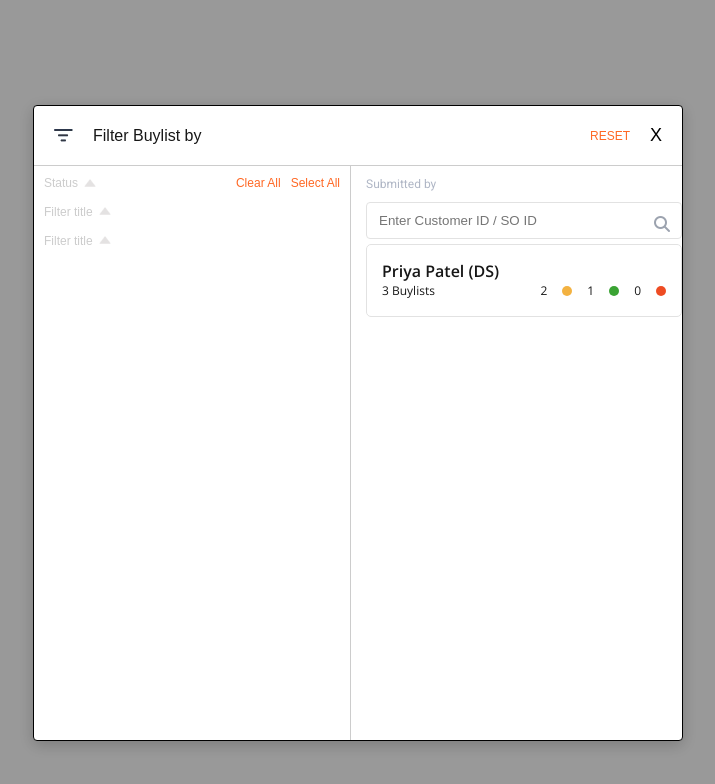
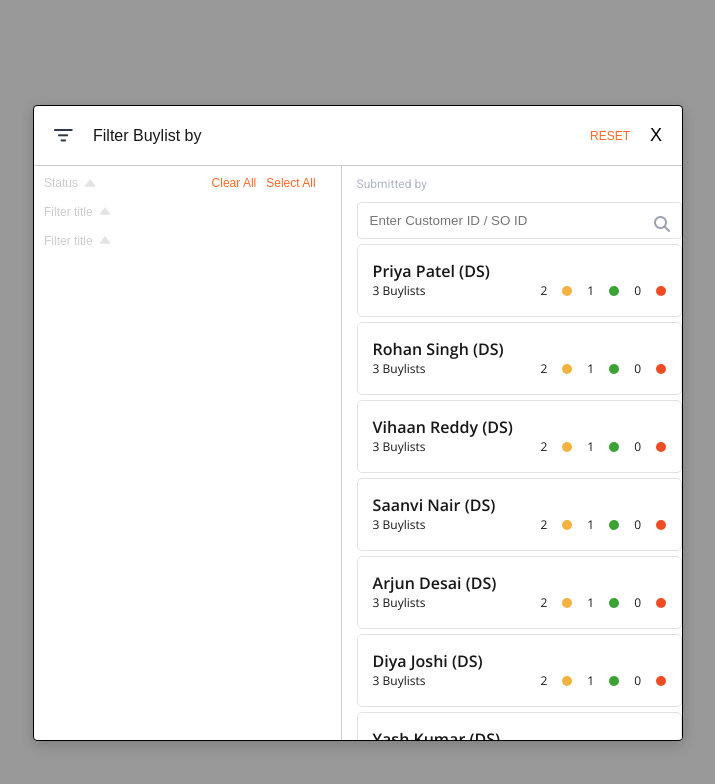
Before and after one commit to Pradeepa-Thilak/React-task, a Next.js app: page / in a window 1280 px wide. Both pictures are taken after a click on the button "Search". Shown: the top 784 px of the page, without its empty margins (282-997 px from the left). Built offline with nearby package versions, Linux system fonts and the light colour scheme.

Commit message:
11TH commit

```diff
--- a/app/components/Modal.css
+++ b/app/components/Modal.css
@@ -51,8 +51,7 @@
     border-bottom: 1px solid #ccc;
     display: flex;
     justify-content: space-between;
-    padding-left: 20px;
-    padding-right: 20px;
+    padding: 20px;
 }
 
 .rtop{
@@ -83,23 +82,32 @@
 }
 
 .bottom{
-    flex: 1;
+    /* flex: 1; */
     display: flex;
+    height: calc(90vh - 72px);
+    align-items: flex-start;
 }
 
 .leftp{
-    flex: 1;
-    overflow-y: auto;
-    border-right: 1px solid #ccc;
-
+    width: 45%;
+    flex-shrink: 0;
+    overflow: hidden;
+    align-self: flex-start;
 }
 
 .rightp{
-     flex: 1;
+    flex: 1;
+    margin-left: 15px;
+    border-left: 1px solid #ccc;
+    padding-left: 15px;
+    height: 79vh;
+  }
+
+.user{
     overflow-y: auto;
-    margin-left: 15px;
+    scrollbar-width: none;
+    height: 65vh;
 }
-
 .lhead{
     display: flex;
     padding: 10px;
--- a/app/page.tsx
+++ b/app/page.tsx
@@ -7,7 +7,22 @@ import downarrow from "@/app/assets/downward-arrow.png";
 import uparrow from "@/app/assets/arrow-up.png";
 import UploadFileModal from "@/app/components/UploadFileModal";
 
-type ModalType="file" | "search" | null;
+type ModalType = "file" | "search" | null;
+
+const buylist = [
+  { id: 1, name: "Priya Patel" },
+  { id: 2, name: "Rohan Singh" },
+  { id: 3, name: "Vihaan Reddy" },
+  { id: 4, name: "Saanvi Nair" },
+  { id: 5, name: "Arjun Desai" },
+  { id: 6, name: "Diya Joshi" },
+  { id: 7, name: "Yash Kumar" },
+  { id: 8, name: "Neha Iyer" },
+  { id: 9, name: "Karan Mehta" },
+  { id: 10, name: "Riya Das" },
+  { id: 11, name: "Siddharth Rao" },
+
+]
 
 export default function HomePage() {
 
@@ -15,7 +30,11 @@ export default function HomePage() {
 const [statusOpen, setStatusOpen] = useState(false);
 
   const[modalType,setModalType]=useState<ModalType>(null);
+  const [search, setSearch] = useState("");
 
+  const filteredBuylist = buylist.filter((user) => (
+    user.name.toLowerCase().includes(search.toLowerCase())
+    ))
   const openModal=(type:ModalType)=>{
     setModalType(type);
     setOpen(true);
@@ -107,11 +126,16 @@ const [statusOpen, setStatusOpen] = useState(false);
               <div className="rightp">
                 <div className="rightp-head">Submitted by</div>
                 <div className="searchinput">
-                  <input type="text" placeholder="Enter Customer ID / SO ID" className="input" />
+                  <input type="text" placeholder="Enter Customer ID / SO ID" className="input"
+                    value={search}
+                    onChange={(e) => setSearch(e.target.value)}
+                  />
                   <i className="fa-solid fa-magnifying-glass icon"></i>
                 </div>
-                <div className="lists">
-                  <div className="name">Priya Patel (DS)</div>
+                <div className="user">
+                {filteredBuylist.map((user) => (
+                   <div className="lists" key={user.id}>
+                    <div className="name">{user.name} (DS)</div>
                     <div className="name-detail">
                       <div>
                         <span>3 Buylists</span>
@@ -126,6 +150,8 @@ const [statusOpen, setStatusOpen] = useState(false);
                       </div>
                       </div>
                   </div>
+                  ))}
+                </div>
               </div>
           </div>
         </>
```
Lines whose indentation alone changed are shown as unchanged.
